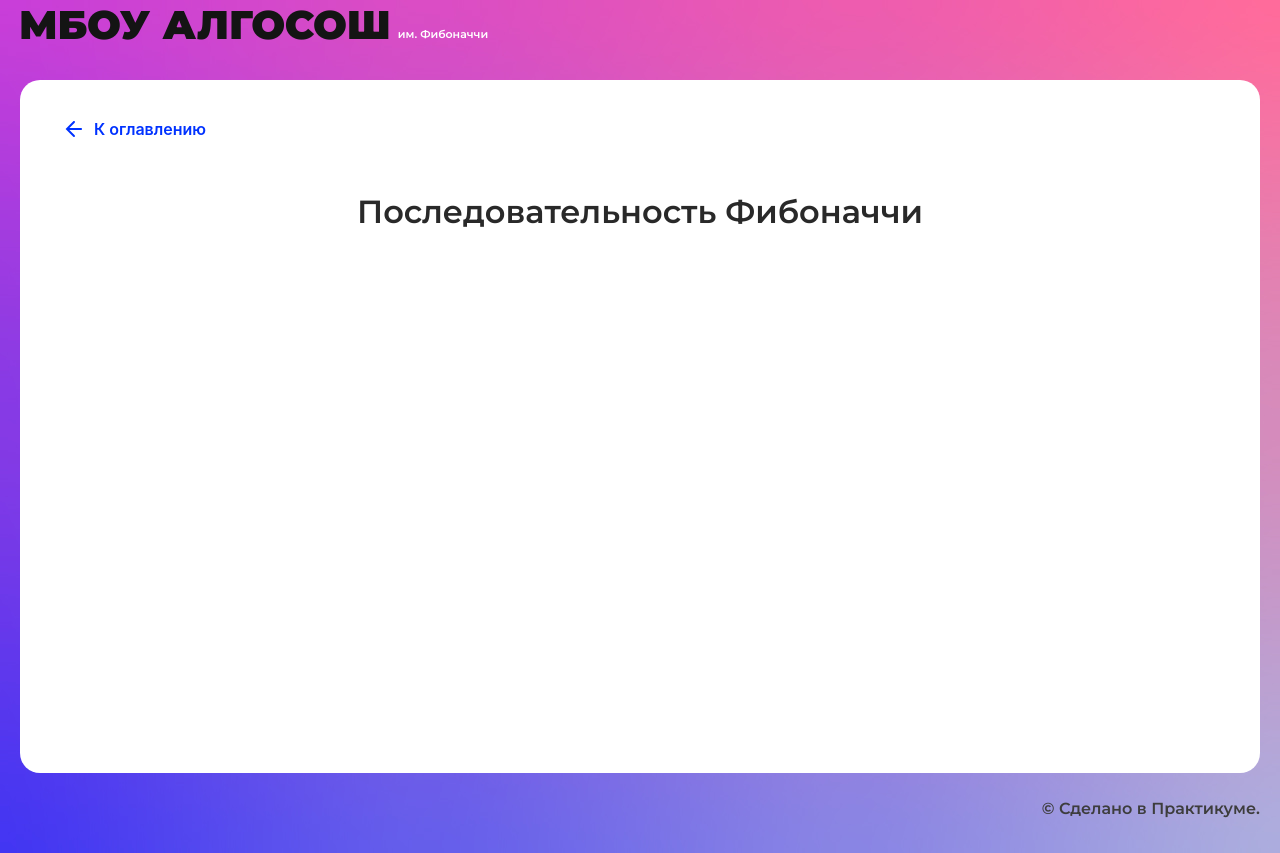
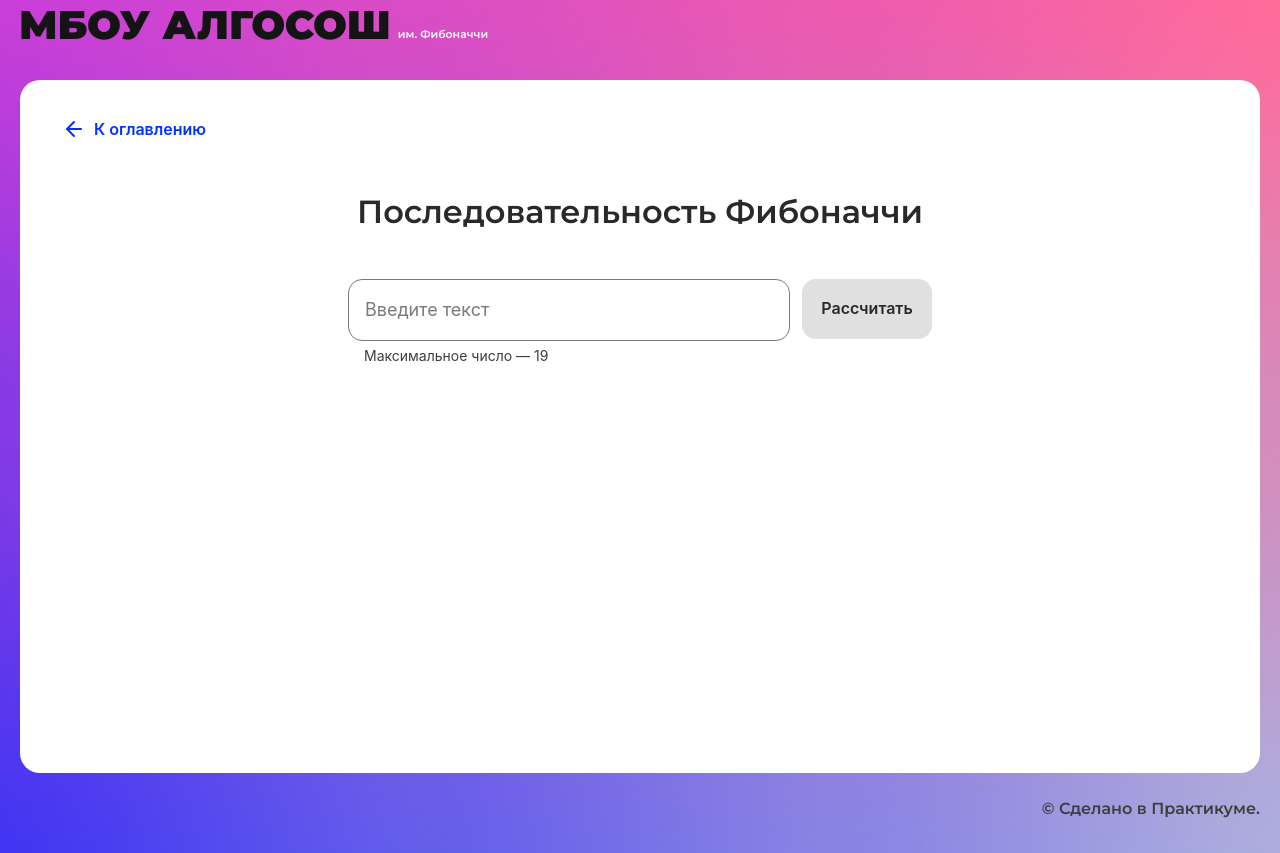
Before and after one commit to Kirill-Kalyuga-spb/algososh, a React (Create React App) app: page /fibonacci in a window 1280 px wide. Built offline with nearby package versions, Linux system fonts and the light colour scheme.

Commit message:
string and fibo added

```diff
--- /dev/null
+++ b/src/components/fibonacci-page/fibonacci-page.module.css
@@ -0,0 +1,17 @@
+.form {
+    margin: 0 auto;
+    max-width: 50%;
+    display: flex;
+    gap: 12px;
+}
+
+.symbolList {
+    margin: 0 auto;
+    padding: 48px 0 0 0;
+    max-width: 944px;
+    display: flex;
+    justify-content: center;
+    gap: 16px;
+    flex-wrap: wrap;
+    row-gap: 78px;
+}
--- a/src/components/fibonacci-page/fibonacci-page.tsx
+++ b/src/components/fibonacci-page/fibonacci-page.tsx
@@ -1,10 +1,80 @@
-import React from "react";
+import React, { ChangeEvent, FormEvent, useState } from "react";
 import { SolutionLayout } from "../ui/solution-layout/solution-layout";
+import { nanoid } from "nanoid";
+import { Circle } from "../ui/circle/circle";
+import { Button } from "../ui/button/button";
+import { Input } from "../ui/input/input";
+import style from './fibonacci-page.module.css'
+import sleep from "../../utils/sleep";
 
 export const FibonacciPage: React.FC = () => {
+  const [value, setValue] = useState('')
+  const [loader, setLoader] = useState(false)
+  const [arr, setArr] = useState<Array<Number>>()
+
+  const fib = (n: number, memo: Record<number, number> = {}): number => {
+    if (n in memo) {
+      return memo[n];
+    }
+    if (n <= 2) {
+      return 1;
+    }
+    memo[n] = fib(n - 1, memo) + fib(n - 2, memo);
+    return memo[n];
+  };
+
+  const fibo = async (n: number) => {
+    let array: number[] = []
+
+    for(let i = 0; i < n + 1; i++) {
+      await sleep(500)
+      if(i < 2) {
+        array[i] = 1;
+        setArr([...array])
+        continue
+      }
+      array[i] = array[i - 1] + array[i - 2]
+      setArr([...array])
+    }
+  }
+
+  const onSubmit = async (e: FormEvent<HTMLFormElement>) => {
+    e.preventDefault();
+    setLoader(true)
+
+    await fibo(Number(value))
+
+    setLoader(false)
+    setValue('')
+  }
+
+  const onChange = (e: ChangeEvent<HTMLInputElement>) => {
+    setValue(e.target.value)
+  }
+
   return (
     <SolutionLayout title="Последовательность Фибоначчи">
-
+      <form className={style.form} onSubmit={onSubmit}>
+        <Input
+          min={0}
+          max={19}
+          isLimitText
+          onChange={onChange}
+          type="number"
+          value={value}
+        />
+        <Button
+          text="Рассчитать"
+          isLoader={loader}
+          type="submit"
+          disabled={!value || (Number(value) > 19 || Number(value) < 0)}
+        />
+      </form>
+      {arr !== undefined && (<ul className={style.symbolList} style={arr.length > 9 ? {justifyContent: "start"} : {}}>
+        {arr?.map((item, index) => (
+          <Circle key={nanoid()} letter={String(item)} index={index}/>
+        ))}
+      </ul>)}
     </SolutionLayout>
   );
 };
--- /dev/null
+++ b/src/components/string/string.module.css
@@ -0,0 +1,14 @@
+.form {
+    margin: 0 auto;
+    max-width: 50%;
+    display: flex;
+    gap: 12px;
+}
+
+.symbolList {
+    margin: 0;
+    padding: 120px 0 0 0;
+    display: flex;
+    justify-content: center;
+    gap: 16px;
+}
--- a/src/components/string/string.tsx
+++ b/src/components/string/string.tsx
@@ -1,10 +1,85 @@
-import React from "react";
+import React, { ChangeEvent, FormEvent, useState } from "react";
 import { SolutionLayout } from "../ui/solution-layout/solution-layout";
+import { Input } from "../ui/input/input";
+import { Button } from "../ui/button/button";
+import style from './string.module.css'
+import sleep from "../../utils/sleep";
+import { Circle } from "../ui/circle/circle";
+import { nanoid } from "nanoid";
+import { ElementStates, TString } from "../../types/element-states";
 
 export const StringComponent: React.FC = () => {
+  const [value, setValue] = useState('')
+  const [loader, setLoader] = useState(false)
+  const [arr, setArr] = useState<Array<TString>>()
+
+  const swap = (arr: TString[], i: number, l: number) => {
+    return [arr[i], arr[l]] = [arr[l], arr[i]]
+  }
+
+  const sort = async () => {
+    const array = value.split('').map((item: string) => {
+      return { letter: item, state: ElementStates.Default }
+    })
+    setArr(array);
+    const end = array.length - 1
+    const middle = Math.ceil(array.length / 2) + 1
+
+    for (let i = 0; i < middle - 1; i++) {
+      let l = end - i
+
+      if (i !== l) {
+        array[i].state = ElementStates.Changing
+        array[l].state = ElementStates.Changing
+        setArr([...array]);
+        await sleep(1000)
+      }
+
+      swap(array, i, l)
+
+      array[i].state = ElementStates.Modified
+      array[l].state = ElementStates.Modified
+
+      setArr([...array]);
+    }
+  }
+
+  const onSubmit = async (e: FormEvent<HTMLFormElement>) => {
+    e.preventDefault();
+    setLoader(true)
+
+    await sort()
+
+    setLoader(false)
+    setValue('')
+  }
+
+  const onChange = (e: ChangeEvent<HTMLInputElement>) => {
+    setValue(e.target.value)
+  }
+
+
   return (
     <SolutionLayout title="Строка">
-
+     <form className={style.form} onSubmit={onSubmit}>
+        <Input
+          maxLength={11}
+          isLimitText
+          onChange={onChange}
+          value={value}
+        />
+        <Button
+          text="Развернуть"
+          isLoader={loader}
+          type="submit"
+          disabled={!value}
+        />
+      </form>
+      <ul className={style.symbolList}>
+        {arr?.map((item) => (
+          <Circle key={nanoid()} letter={item.letter} state={item.state} />
+        ))}
+      </ul>
     </SolutionLayout>
   );
 };
--- a/src/types/element-states.ts
+++ b/src/types/element-states.ts
@@ -3,3 +3,8 @@ export enum ElementStates {
   Changing = "changing",
   Modified = "modified",
 }
+
+export type TString = {
+  letter: string;
+  state: ElementStates;
+}
--- /dev/null
+++ b/src/utils/sleep.ts
@@ -0,0 +1,5 @@
+function sleep(ms: number) {
+    return new Promise(resolve => setTimeout(resolve, ms));
+  }
+
+export default sleep
```
